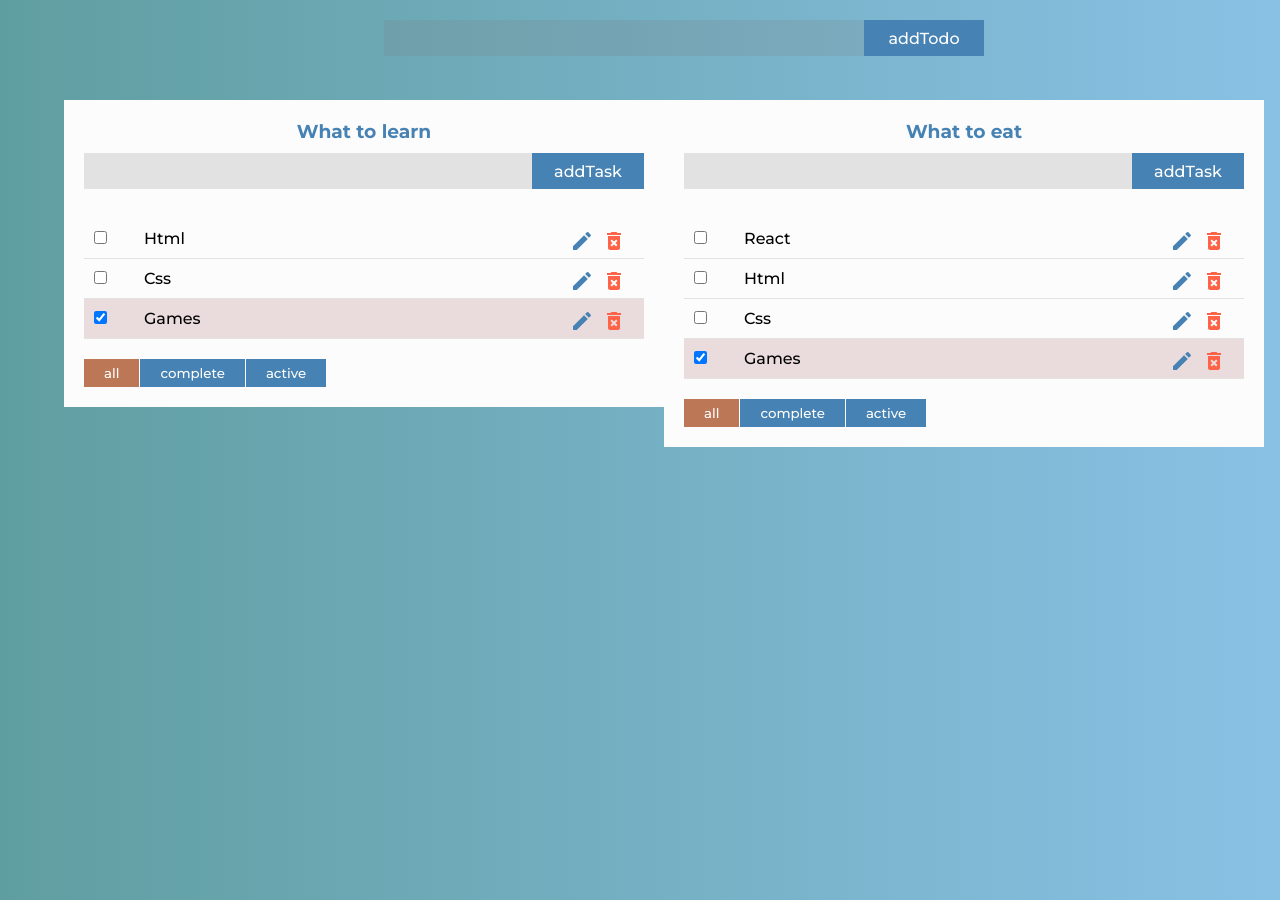
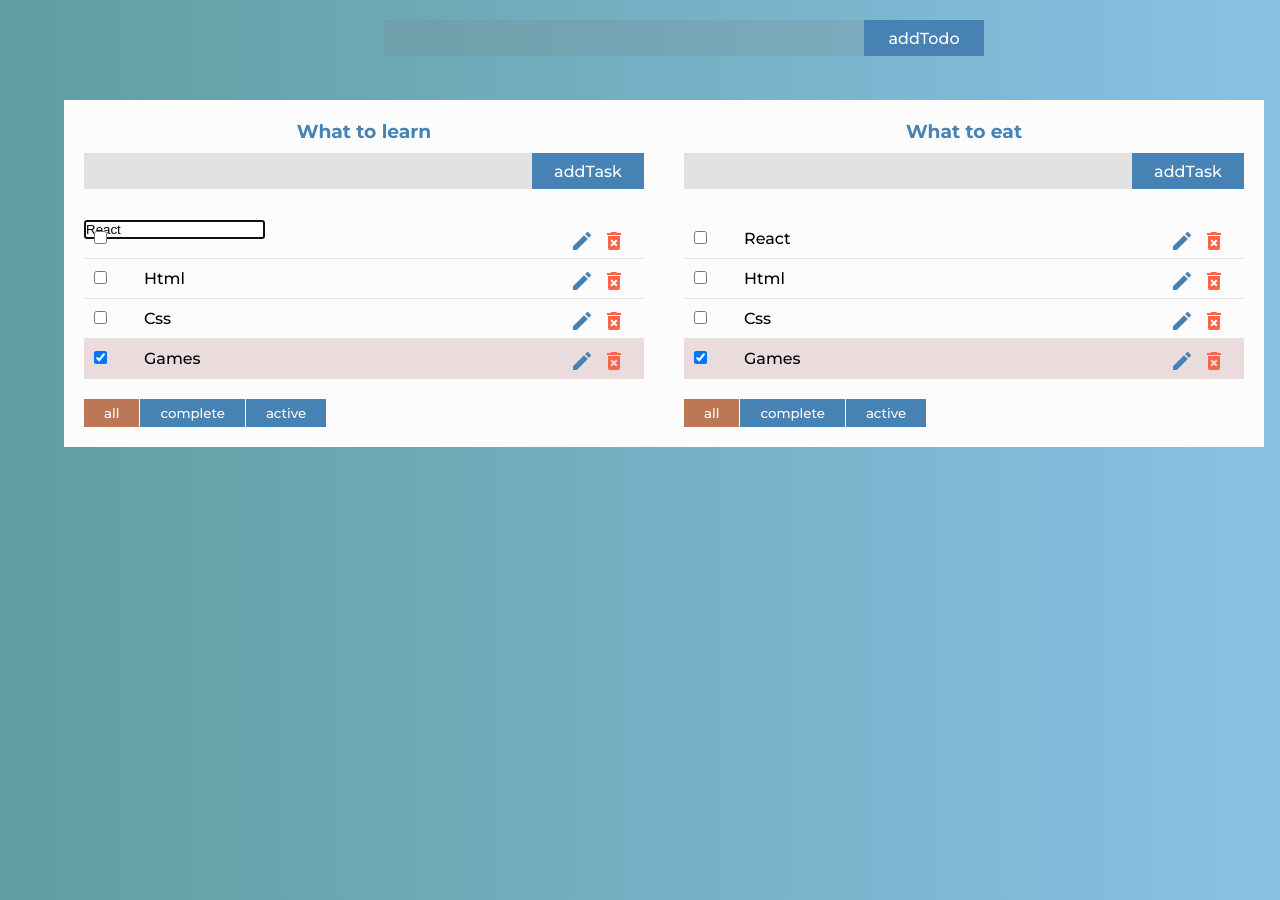
Before and after one commit to whoknow117/TypeScriptTodoList, a React (Create React App) app: page / in a window 1280 px wide. Both pictures are taken after a click on the button 576 px from the left and 242 px from the top of the page. Shown: the top 900 px of the page. Built offline with nearby package versions, Linux system fonts and the light colour scheme.

Commit message:
fixButtons

```diff
--- a/src/components/TodoList/Affairs/Affairs.tsx
+++ b/src/components/TodoList/Affairs/Affairs.tsx
@@ -14,15 +14,16 @@ export type PropsType = {
     changeTaskStatus : (taskID: string, isDone: boolean, todoListID: string) => void
     todoID: string
     changeTaskTitle:(taskID: string, title: string, todoListID: string) => void
-
+    taskID: string
 }
 
-const Affairs:React.FC<PropsType> = ({ changeTaskTitle,todoID, changeTaskStatus, deleteCallBack, task, ...restProps}) => {
+const
+    Affairs:React.FC<PropsType> = ({taskID, changeTaskTitle,todoID, changeTaskStatus, deleteCallBack, task, ...restProps}) => {
 
-    const deleteTask = () => {deleteCallBack(task.id,todoID) }
+
     const changeStatus = (e: ChangeEvent<HTMLInputElement>) => {changeTaskStatus(task.id, e.currentTarget.checked,todoID)}
 
-
+        const deleteTask = () => {deleteCallBack(task.id,todoID) }
     const  changeTitle = (newValue:string) => {changeTaskTitle(task.id,newValue, todoID)}
 
     return <div className={classes.todoWrapper}>
@@ -31,18 +32,24 @@ const Affairs:React.FC<PropsType> = ({ changeTaskTitle,todoID, changeTaskStatus,
             <SupperCheckbox checked={task.isDone} onChange={changeStatus}/>
         </span>
         <p className={classes.title}>
-            <EditableSpan doneMode={task.isDone} changeValue={changeTitle} title={task.name}/>
+            <EditableSpan
+                          task={task}
+                          todoID={todoID}
+                          deleteCallBack={deleteCallBack}
+                          doneMode={task.isDone}
+                          changeValue={changeTitle}
+                          title={task.name}/>
         </p>
-        <div className={classes.refactorButton}>
-            <SupperButton red onClick={deleteTask}> </SupperButton>
+        {/*<div className={classes.refactorButton}>*/}
+        {/*    <SupperButton red onClick={deleteTask}> </SupperButton>*/}
 
-            <CreateIcon/>
-        </div>
-        <div className={classes.deleteButton}>
-            <SupperButton red onClick={deleteTask}> </SupperButton>
+        {/*    <CreateIcon/>*/}
+        {/*</div>*/}
+        {/*<div className={classes.deleteButton}>*/}
+        {/*    <SupperButton red onClick={deleteTask}> </SupperButton>*/}
 
-            <DeleteForeverIcon/>
-        </div>
+        {/*    <DeleteForeverIcon/>*/}
+        {/*</div>*/}
     </div>
 }
 
--- a/src/components/TodoList/Affairs/EditableSpan/EditablSpan.module.scss
+++ b/src/components/TodoList/Affairs/EditableSpan/EditablSpan.module.scss
@@ -1,3 +1,75 @@
+@import "src/variables/variables";
+
+
+.wrapper {
+
+
+  .input {
+
+  }
+  .refactorButton {
+    display: block;
+    position: absolute;
+    right: 50px;
+    top: calc(50% - 10px);
+
+    button {
+
+
+      position: absolute;
+      top: 0;
+      right: 4px;
+      z-index: 101;
+      cursor:pointer;
+      z-index: 101;
+      width:  30px;
+      height: 30px;
+      background: transparent;
+
+    }
+    svg {
+      position: absolute;
+      top: 0;
+      right: 0;
+      z-index: 1;
+      fill: $titleTextColor;
+
+    }
+  }
+  .deleteButton {
+    display: block;
+    position: absolute;
+    right: 10px;
+    top: calc(50% - 10px);
+
+    button {
+
+
+      position: absolute;
+      top: 0;
+      right: 8px;
+      z-index: 111;
+      width: 30px;
+      height: 30px;
+      background: transparent;
+
+
+    }
+    svg {
+      position: absolute;
+      top: 0;
+      right: 8px;
+      cursor:pointer;
+      z-index: 1;
+      fill: tomato;
+
+    }
+  }
+  .active {
+    background: rgba(0,0,0,.1);
+    color: silver;
+  }
+
 
 
   .common {
@@ -16,3 +88,5 @@
 
 
   }
+
+}
--- a/src/components/TodoList/Affairs/EditableSpan/EditableSpan.tsx
+++ b/src/components/TodoList/Affairs/EditableSpan/EditableSpan.tsx
@@ -1,15 +1,23 @@
 import React, { ChangeEvent, useState } from "react";
 import  classes from './EditablSpan.module.scss';
+import SupperButton from "../../../common/SuperButton/SupperButton";
+import CreateIcon from "@material-ui/icons/Create";
+import DeleteForeverIcon from "@material-ui/icons/DeleteForever";
+import {DefaultTasksType} from "../../../../App";
 
 export type EditableSpanType = {
     title: string
     changeValue: (newValue: string) => void
     doneMode: boolean
+    todoID: string
+    deleteCallBack: (taskID:string, todoID: string) => void
+    task: DefaultTasksType
 }
 
-const EditableSpan:React.FC<EditableSpanType>= ({doneMode,changeValue, title}) => {
+const EditableSpan:React.FC<EditableSpanType>= ({task,deleteCallBack,todoID,doneMode,changeValue, title}) => {
     const [editMode, setEditMode] = useState<boolean>(false)
     const [titleValue, setTitleValue] =useState<string>(title);
+    const deleteTask = () => {deleteCallBack(task.id,todoID) }
 
     const activatedEditMode = () => {
         setEditMode(true)
@@ -23,10 +31,25 @@ const EditableSpan:React.FC<EditableSpanType>= ({doneMode,changeValue, title}) =
         setTitleValue( e.currentTarget.value)
     }
 
-    return ( editMode ? <input onChange={changeTitle}
-                               value={titleValue}
-                               onBlur={deActivatedEditMode}
-                               autoFocus={true} type="text"/> : <span className={`${classes.common} ${ doneMode ? classes.done : ""}`} onDoubleClick={activatedEditMode}>{title}</span>
+
+    return ( <div className={classes.wrapper}>
+
+            { editMode ? <input onChange={changeTitle}
+                                className={classes.input}
+                                value={titleValue}
+                                onBlur={deActivatedEditMode}
+                                autoFocus={true} type="text"/> :
+                <span className={`${classes.common} ${ doneMode ? classes.done : ""}`} onDoubleClick={activatedEditMode}>{title}</span>}
+            <div className={classes.refactorButton}>
+                <SupperButton onClick={activatedEditMode}/>
+
+                <CreateIcon/>
+            </div>
+            <div className={classes.deleteButton}>
+                <SupperButton onClick={deleteTask}/>
+                <DeleteForeverIcon/>
+            </div>
+        </div>
 
     )
 }
--- a/src/components/TodoList/TodoAffairs.tsx
+++ b/src/components/TodoList/TodoAffairs.tsx
@@ -37,7 +37,7 @@ const TodoList: React.FC<TodoListType> = ({filter,changeTaskTitle, title, remove
             {tasks.map(t => <Affairs
                 changeTaskTitle={changeTaskTitle}
                 key={t.id}
-
+                taskID={t.id}
                 changeTaskStatus={changeTaskStatus}
                 task={t}
                 todoID={todoID}
```
Lines whose indentation alone changed are shown as unchanged.
